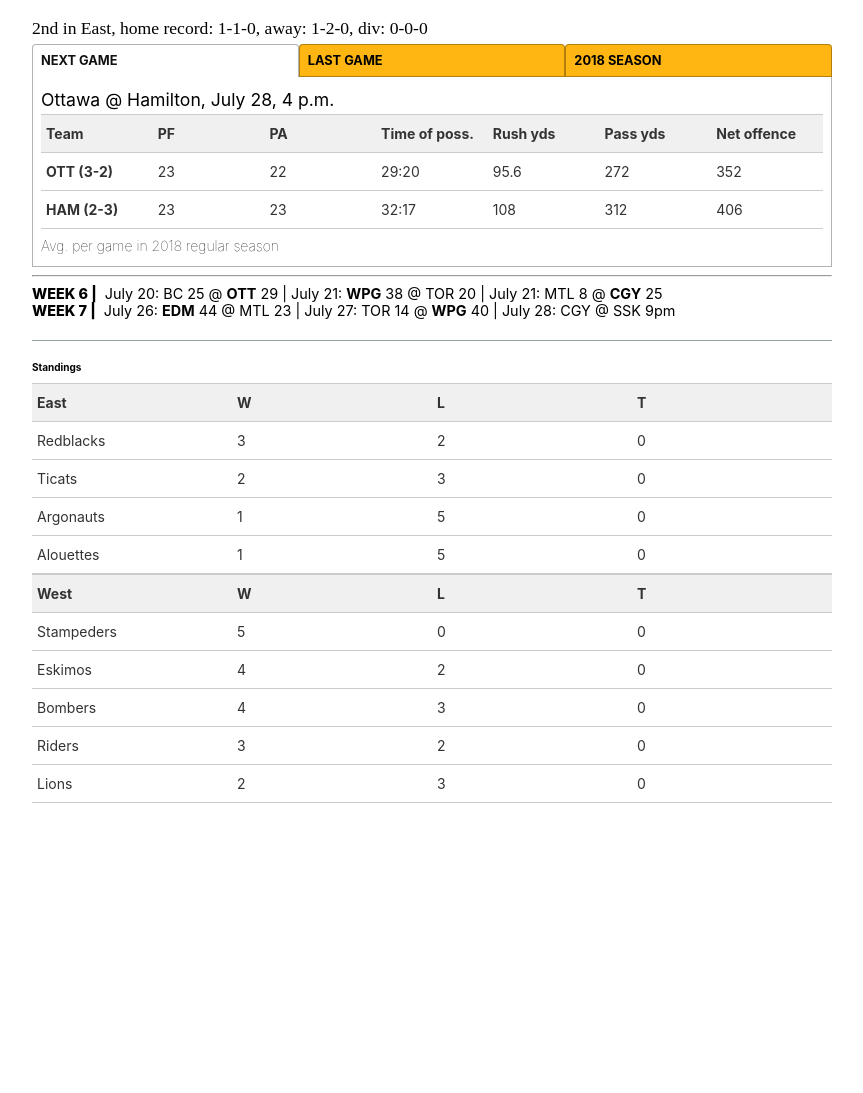
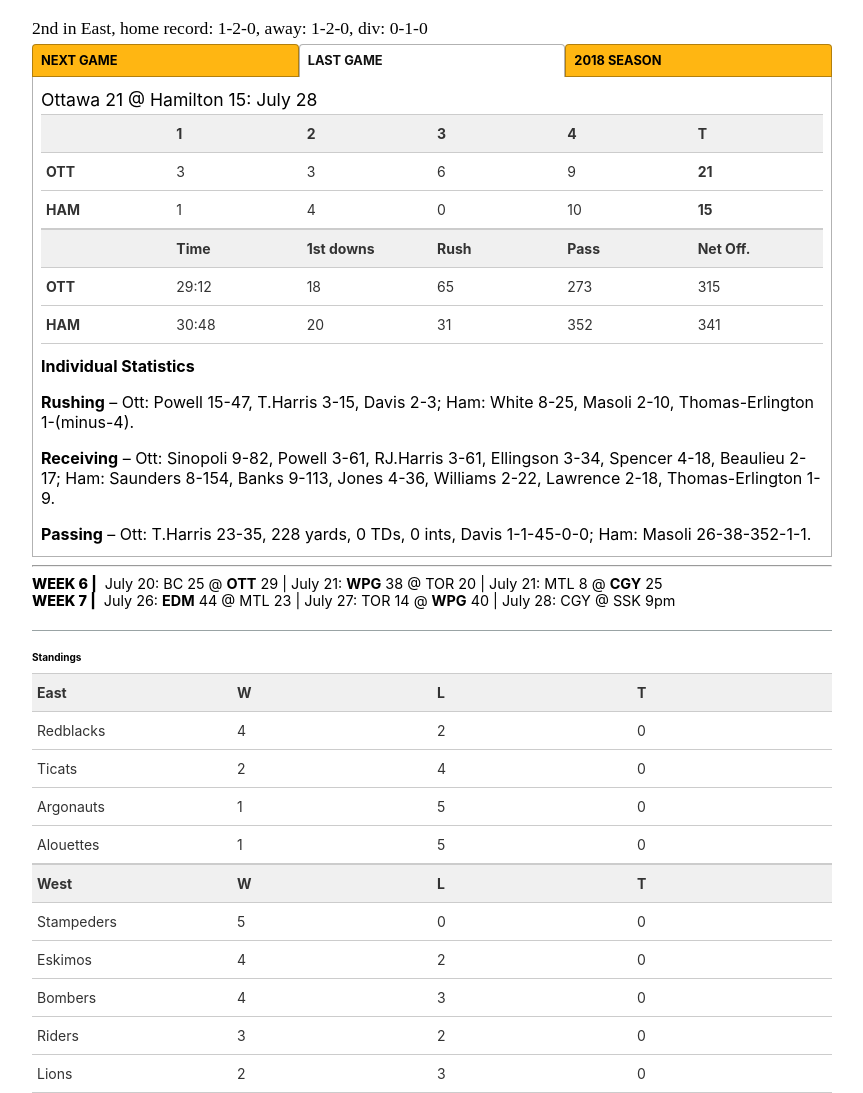
Before and after one commit to Timunroe/cfl-ticats, a Flask app: page /preview in a window 1280 px wide. Shown: the whole page, without its empty margins (208-1071 px from the left). Before the commit the page ends 803 px from the top, so only its background shows below. Run offline with Flask 2, Linux system fonts and the light colour scheme; data that the repository does not hold is empty.

Commit message:
July 28 early

```diff
--- a/templates/ext_cfl_standings.html
+++ b/templates/ext_cfl_standings.html
@@ -11,14 +11,14 @@
             </tr>
             <tr>
                 <td class="pica-table-cell">Redblacks</td>
-                <td class="pica-table-cell">3</td>
+                <td class="pica-table-cell">4</td>
                 <td class="pica-table-cell">2</td>
                 <td class="pica-table-cell">0</td>
             </tr>
             <tr>
                 <td class="pica-table-cell">Ticats</td>
                 <td class="pica-table-cell">2</td>
-                <td class="pica-table-cell">3</td>
+                <td class="pica-table-cell">4</td>
                 <td class="pica-table-cell">0</td>
             </tr>
             <tr>
--- a/templates/ext_ticats_stats.html
+++ b/templates/ext_ticats_stats.html
@@ -1,44 +1,20 @@
 <!--STATS HEADER START-->
 <section id="stats_header" style="margin-bottom: 0.5rem;" class="">
-    <p style="margin-bottom: 0.35rem; font-size: 1.1rem;">2nd in East, home record: 1-1-0, away: 1-2-0, div: 0-0-0</p>
+    <p style="margin-bottom: 0.35rem; font-size: 1.1rem;">2nd in East, home record: 1-2-0, away: 1-2-0, div: 0-1-0</p>
     <!--TABS START-->
     <section class="pica-tabs">
         <!--TABS CONTROLS START-->
         <div class="pica-tab-controls">
-            <div class="pica-tab-control" data-tab="1" data-tab-default="yes">Next game</div>
-            <div class="pica-tab-control" data-tab="2">Last game</div>
+            <div class="pica-tab-control" data-tab="1">Next game</div>
+            <div class="pica-tab-control" data-tab="2" data-tab-default="yes">Last game</div>
             <div class="pica-tab-control" data-tab="3">2018 season</div>
         </div>
         <!--TABS CONTROLS END-->
         <!--TABS PANELS START-->
         <div class="pica-tab-panels pica-sans-serif">
             <div class="pica-tab-panel" data-tab="1">
-                <p style="font-size: 1.1rem; margin: 0.25rem 0 0.25rem 0;">Ottawa @ Hamilton, July 28, 4 p.m.</p>
-                <table class="pica-table pica-sans-serif">
-                     <!--  <tr>
-                        <th class="pica-table-cell"></th>
-                        <th class="pica-table-cell">1</th>
-                        <th class="pica-table-cell">2</th>
-                        <th class="pica-table-cell">3</th>
-                        <th class="pica-table-cell">4</th>
-                        <th class="pica-table-cell"><b>T</b></th>
-                    </tr>
-                    <tr>
-                        <td class="pica-table-cell" style="font-weight: 700;">SSK</td>
-                        <td class="pica-table-cell">3</td>
-                        <td class="pica-table-cell">4</td>
-                        <td class="pica-table-cell">21</td>
-                        <td class="pica-table-cell">3</td>
-                        <td class="pica-table-cell"><b>31</b></td>
-                    </tr>
-                    <tr>
-                        <td class="pica-table-cell" style="font-weight: 700;">HAM</td>
-                        <td class="pica-table-cell">7</td>
-                        <td class="pica-table-cell">10</td>
-                        <td class="pica-table-cell">3</td>
-                        <td class="pica-table-cell">0</td>
-                        <td class="pica-table-cell"><b>20</b></td>
-                    </tr>-->
+                <p style="font-size: 1.1rem; margin: 0.25rem 0 0.25rem 0;">Hamilton (2-4) @ Montreal (1-5), Aug. 3, 7:30 p.m.</p>
+                <!--<table class="pica-table pica-sans-serif">
                    <tr>
                         <th class="pica-table-cell">Team</th>
                         <th class="pica-table-cell">PF</th>
@@ -49,7 +25,7 @@
                         <th class="pica-table-cell">Net offence</th>
                     </tr>
                     <tr>
-                        <td class="pica-table-cell" style="font-weight: 700;">OTT (3-2)</td>
+                        <td class="pica-table-cell" style="font-weight: 700;">Ham (2-4)</td>
                         <td class="pica-table-cell">23</td>
                         <td class="pica-table-cell">22</td>
                         <td class="pica-table-cell">29:20</td>
@@ -58,7 +34,7 @@
                         <td class="pica-table-cell">352</td>
                     </tr>
                     <tr>
-                        <td class="pica-table-cell" style="font-weight: 700;">HAM (2-3)</td>
+                        <td class="pica-table-cell" style="font-weight: 700;">MTL (1-5)</td>
                         <td class="pica-table-cell">23</td>
                         <td class="pica-table-cell">23</td>
                         <td class="pica-table-cell">32:17</td>
@@ -67,42 +43,10 @@
                         <td class="pica-table-cell">406</td>
                     </tr>
                 </table>
-                <p style="font-size: 0.875rem; font-weight: 100; margin-top: 0.5rem; margin-bottom: 0.25rem;" class="">Avg. per game in 2018 regular season</p>
-                <!--
-                <table class="pica-table pica-sans-serif">
-                    <tr>
-                        <th class="pica-table-cell"></th>
-                        <th class="pica-table-cell">PF</th>
-                        <th class="pica-table-cell">PA</th>
-                        <th class="pica-table-cell">Rush</th>
-                        <th class="pica-table-cell">Pass</th>
-                        <th class="pica-table-cell">Net off.</th>
-                    </tr>
-                    <tr>
-                        <td class="pica-table-cell" style="font-weight: 700;">SSK</td>
-                        <td class="pica-table-cell">20</td>
-                        <td class="pica-table-cell">24</td>
-                        <td class="pica-table-cell">104</td>
-                        <td class="pica-table-cell">205</td>
-                        <td class="pica-table-cell">296</td>
-                    </tr>
-                    <tr>
-                        <td class="pica-table-cell" style="font-weight: 700;">HAM</td>
-                        <td class="pica-table-cell">24</td>
-                        <td class="pica-table-cell">21</td>
-                        <td class="pica-table-cell">115</td>
-                        <td class="pica-table-cell">345</td>
-                        <td class="pica-table-cell">448</td>
-                    </tr>
-                    </table>
-                <h4 style="margin-top: 0.75rem; margin-bottom: 0.25rem;">Individual Statistics</h4>
-                <p style="margin-bottom: 0.25rem;"><b>Rushing</b> – Ham: Masoli 5-60, Whitlock 3-18, Timmis 7-9, Jo.White 2-9; Sask: Watford 7-50, Thigpen 5-48, Bridge 3-30, Mason 3-12, Messam 4-10.</p>
-                <p style="margin-bottom: 0.25rem;"><b>Receiving</b> – Ham: Banks 7-113, Toliver 3-70, Saunders 5-67, Tasker 4-49, M.Jones 3-22, Timmis 1-12; Sask: Thigpen 4-47, Roosevelt 2-37, Stanford 2-33, Evans 2-11, Messam 2-9, Moore 1-6, Williams-Lambert 1-5.</p>
-                <p style="margin-bottom: 0.25rem;"><b>Passing</b> – Ham: Masoli 23-43, 333 yards, 0 TDs, 1 int; Sask: Bridge 11-13-101-0-0, Watford 3-6-47-0-0.</p>
-                 <p style="font-size: 0.875rem; font-weight: 100; margin-top: 0.5rem; margin-bottom: 0.25rem;" class="">Avg. per game in 2018 regular season</p> -->
+                <p style="font-size: 0.875rem; font-weight: 100; margin-top: 0.5rem; margin-bottom: 0.25rem;" class="">Avg. per game in 2018 regular season</p>-->
             </div>
             <div class="pica-tab-panel" data-tab="2">
-                <p style="font-size: 1.1rem; margin: 0.25rem 0 0.25rem 0;">Sasktachewan 31 @ Hamilton 20: July 9</p>
+                <p style="font-size: 1.1rem; margin: 0.25rem 0 0.25rem 0;">Ottawa 21 @ Hamilton 15: July 28</p>
                 <table class="pica-table pica-sans-serif">
                     <tr>
                         <th class="pica-table-cell"></th>
@@ -113,20 +57,20 @@
                         <th class="pica-table-cell"><b>T</b></th>
                     </tr>
                     <tr>
-                        <td class="pica-table-cell" style="font-weight: 700;">SSK</td>
+                        <td class="pica-table-cell" style="font-weight: 700;">OTT</td>
                         <td class="pica-table-cell">3</td>
-                        <td class="pica-table-cell">4</td>
-                        <td class="pica-table-cell">21</td>
                         <td class="pica-table-cell">3</td>
-                        <td class="pica-table-cell"><b>31</b></td>
+                        <td class="pica-table-cell">6</td>
+                        <td class="pica-table-cell">9</td>
+                        <td class="pica-table-cell"><b>21</b></td>
                     </tr>
                     <tr>
                         <td class="pica-table-cell" style="font-weight: 700;">HAM</td>
-                        <td class="pica-table-cell">7</td>
+                        <td class="pica-table-cell">1</td>
+                        <td class="pica-table-cell">4</td>
+                        <td class="pica-table-cell">0</td>
                         <td class="pica-table-cell">10</td>
-                        <td class="pica-table-cell">3</td>
-                        <td class="pica-table-cell">0</td>
-                        <td class="pica-table-cell"><b>20</b></td>
+                        <td class="pica-table-cell"><b>15</b></td>
                   </tr>
                 </table>
                 <table class="pica-table pica-sans-serif">
@@ -136,29 +80,29 @@
                         <th class="pica-table-cell">1st downs</th>
                         <th class="pica-table-cell">Rush</th>
                         <th class="pica-table-cell">Pass</th>
-                        <th class="pica-table-cell">Total yards</th>
+                        <th class="pica-table-cell">Net Off.</th>
                     </tr>
                     <tr>
-                        <td class="pica-table-cell" style="font-weight: 700;">SSK</td>
-                        <td class="pica-table-cell">32:26</td>
-                        <td class="pica-table-cell">17</td>
-                        <td class="pica-table-cell">218</td>
-                        <td class="pica-table-cell">178</td>
-                        <td class="pica-table-cell">394</td>
+                        <td class="pica-table-cell" style="font-weight: 700;">OTT</td>
+                        <td class="pica-table-cell">29:12</td>
+                        <td class="pica-table-cell">18</td>
+                        <td class="pica-table-cell">65</td>
+                        <td class="pica-table-cell">273</td>
+                        <td class="pica-table-cell">315</td>
                     </tr>
                     <tr>
                         <td class="pica-table-cell" style="font-weight: 700;">HAM</td>
-                        <td class="pica-table-cell">27:34</td>
-                        <td class="pica-table-cell">15</td>
-                        <td class="pica-table-cell">79</td>
-                        <td class="pica-table-cell">184</td>
-                        <td class="pica-table-cell">238</td>
+                        <td class="pica-table-cell">30:48</td>
+                        <td class="pica-table-cell">20</td>
+                        <td class="pica-table-cell">31</td>
+                        <td class="pica-table-cell">352</td>
+                        <td class="pica-table-cell">341</td>
                     </tr>
                 </table>
                 <h4 style="margin-top: 0.75rem; margin-bottom: 0.25rem;">Individual Statistics</h4>
-                <p style="margin-bottom: 0.25rem;"><b>Rushing</b> – Sask: Thigpen 1-80, Messam 3-70, Mason 7-51, Bridge 5-17, Watford 1-0; Ham: Jo.White 12-55, Masoli 3-24.</p>
-                <p style="margin-bottom: 0.25rem;"><b>Receiving</b> – Sask: Williams-Lambert 6-57, Roosevelt 4-43, Evans 4-41, Holley 2-33, Thigpen 1-6, Mason 1-(minus 1), Stanford 1-(minus 1); Ham: Saunders 5-67, Lawrence 6-38, Banks 3-25, Toliver 3-23, M.Jones 2-20, Thomas-Erlington 1-11.</p>
-                <p style="margin-bottom: 0.25rem;"><b>Passing</b> –  Sask: Bridge 17-22, 165 yards, 1 TD, 0 ints, Watford 2-3-13-0-0; Ham: Masoli 20-28-184-0-1.</p>
+                <p style="margin-bottom: 0.25rem;"><b>Rushing</b> – Ott: Powell 15-47, T.Harris 3-15, Davis 2-3; Ham: White 8-25, Masoli 2-10, Thomas-Erlington 1-(minus-4).</p>
+                <p style="margin-bottom: 0.25rem;"><b>Receiving</b> – Ott: Sinopoli 9-82, Powell 3-61, RJ.Harris 3-61, Ellingson 3-34, Spencer 4-18, Beaulieu 2-17; Ham: Saunders 8-154, Banks 9-113, Jones 4-36, Williams 2-22, Lawrence 2-18, Thomas-Erlington 1-9.</p>
+                <p style="margin-bottom: 0.25rem;"><b>Passing</b> – Ott: T.Harris 23-35, 228 yards, 0 TDs, 0 ints, Davis 1-1-45-0-0; Ham: Masoli 26-38-352-1-1.</p>
             </div>
             <div class="pica-tab-panel" data-tab="3">
                 <div style="display: flex; flex-wrap: wrap; margin: 0 -10px 0 -10px; font-size: 1rem; line-height: 1.2rem;" class="">
@@ -190,8 +134,8 @@
                         </tr>
                         <tr>
                             <td class="pica-table-cell">6. Saturday, July 28</td>
-                            <td class="pica-table-cell"><b>OTT</b></td>
-                            <td class="pica-table-cell">4 pm</td>
+                            <td class="pica-table-cell">OTT</td>
+                            <td class="pica-table-cell"><b>L 21-15</b></td>
                         </tr>
                         <tr>
                             <td class="pica-table-cell">7. Friday, Aug. 3</td>
```
Also changed, not shown: ticats.json, 1 other file.
